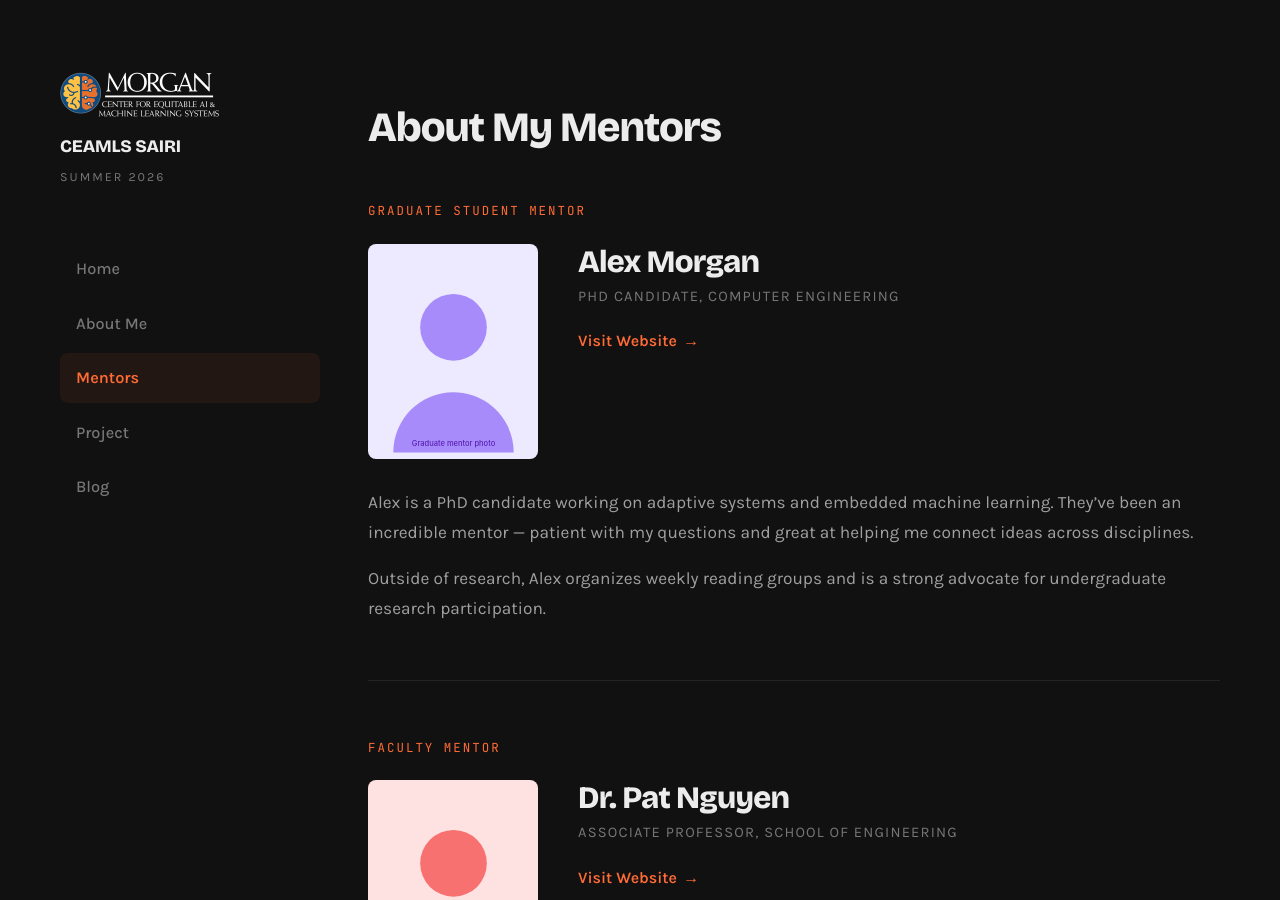
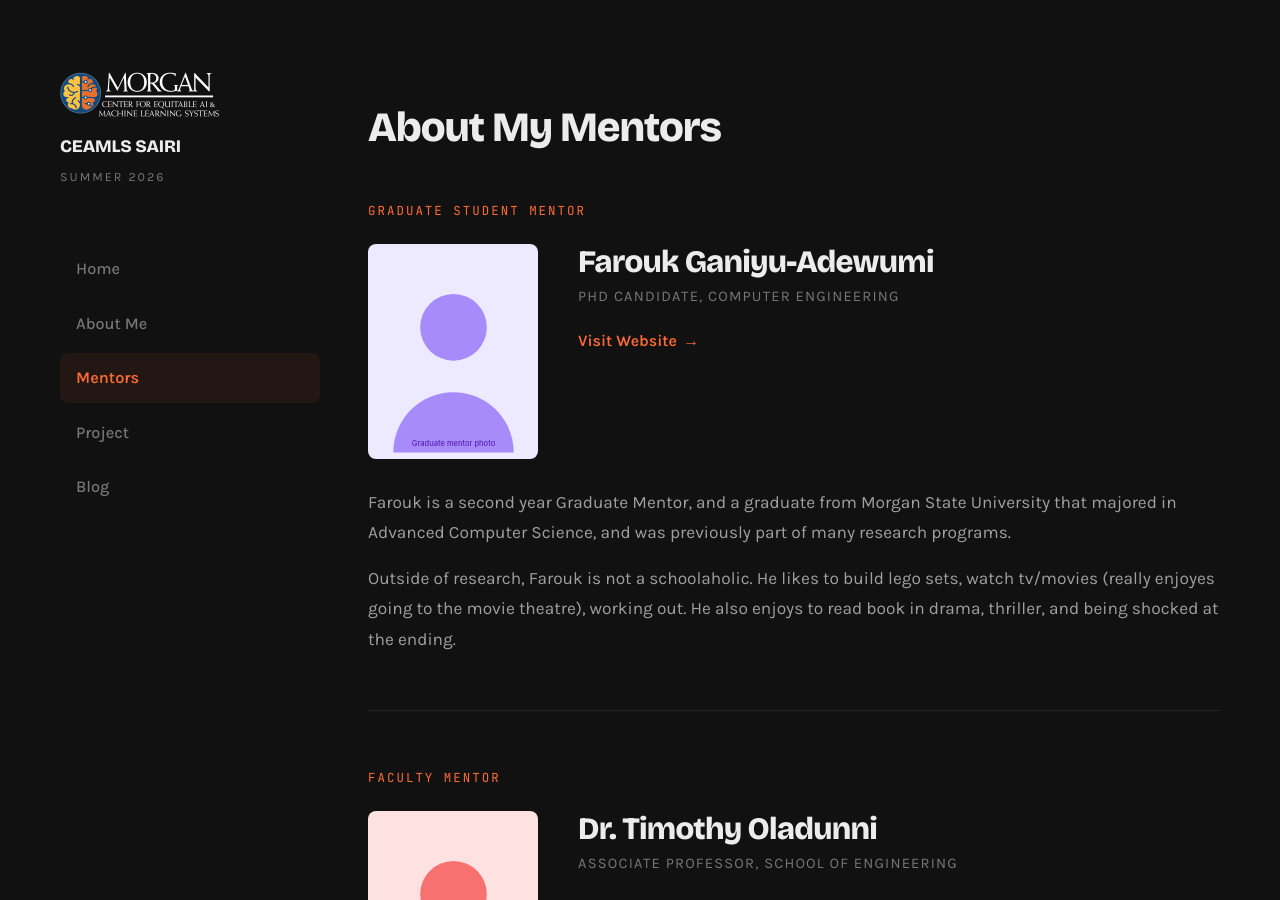
Before and after one commit to sanaareeves7/sanaareeves7ceamls26.github.io, a Jekyll site: the page built from pages/about-my-mentor.md, in a window 1280 px wide and 900 px high. Built offline with Jekyll 4.4.1, drawn with Linux system fonts in a browser that asks for light colours; some of the changed text lies outside the part shown.

Commit message:
Update about-my-mentor.md

```diff
--- a/pages/about-my-mentor.md
+++ b/pages/about-my-mentor.md
@@ -4,25 +4,22 @@ title: About My Mentors
 permalink: /about-my-mentor.html
 
 graduate_mentor:
-  name: Alex Morgan
+  name: Farouk Ganiyu-Adewumi
   title: PhD Candidate, Computer Engineering
   image: /assets/images/graduate-student-mentor.svg
   website: https://example.com/alex-morgan
   bio: |
-    Alex is a PhD candidate working on adaptive systems and embedded machine learning.
-    They've been an incredible mentor — patient with my questions and great at helping
-    me connect ideas across disciplines.
+    Farouk is a second year Graduate Mentor, and a graduate from Morgan State University that majored in Advanced Computer Science, and was previously part of many research programs.
 
-    Outside of research, Alex organizes weekly reading groups and is a strong advocate
-    for undergraduate research participation.
+    Outside of research, Farouk is not a schoolaholic. He likes to build lego sets, watch tv/movies (really enjoyes going to the movie theatre), working out. He also enjoys to read book in drama, thriller, and being shocked at the ending.
 
 faculty_mentor:
-  name: Dr. Pat Nguyen
+  name: Dr. Timothy Oladunni
   title: Associate Professor, School of Engineering
   image: /assets/images/faculty-mentor.svg
   website: https://example.com/pat-nguyen
   bio: |
-    Dr. Nguyen leads a research group focused on human-centered computing and
+    Dr. Timothy Oladunni leads a research group focused on human-centered computing and
     accessibility. Their guidance has helped me sharpen my research questions and
     think more carefully about real-world impact.
 
```
